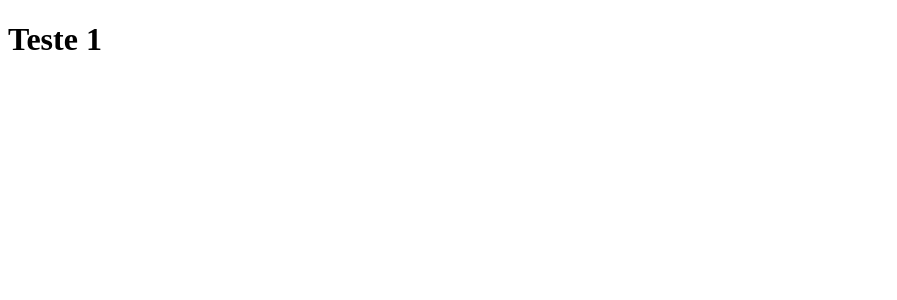
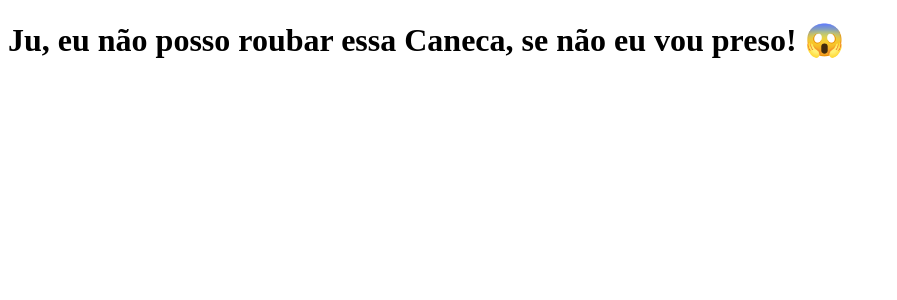
Before and after one commit to mirandox/clone-tabnews, a Next.js app: page / in a window 1280 px wide. Shown: the top 300 px of the page, without its empty margins (0-897 px from the left). Built offline with nearby package versions, Linux system fonts and the light colour scheme.

Commit message:
atualização texto da index

```diff
--- a/pages/index.js
+++ b/pages/index.js
@@ -1,5 +1,5 @@
 function Home() {
-  return <h1>Teste 1</h1>;
+  return <h1>Ju, eu não posso roubar essa Caneca, se não eu vou preso! 😱</h1>;
 }
 
 export default Home;
```
